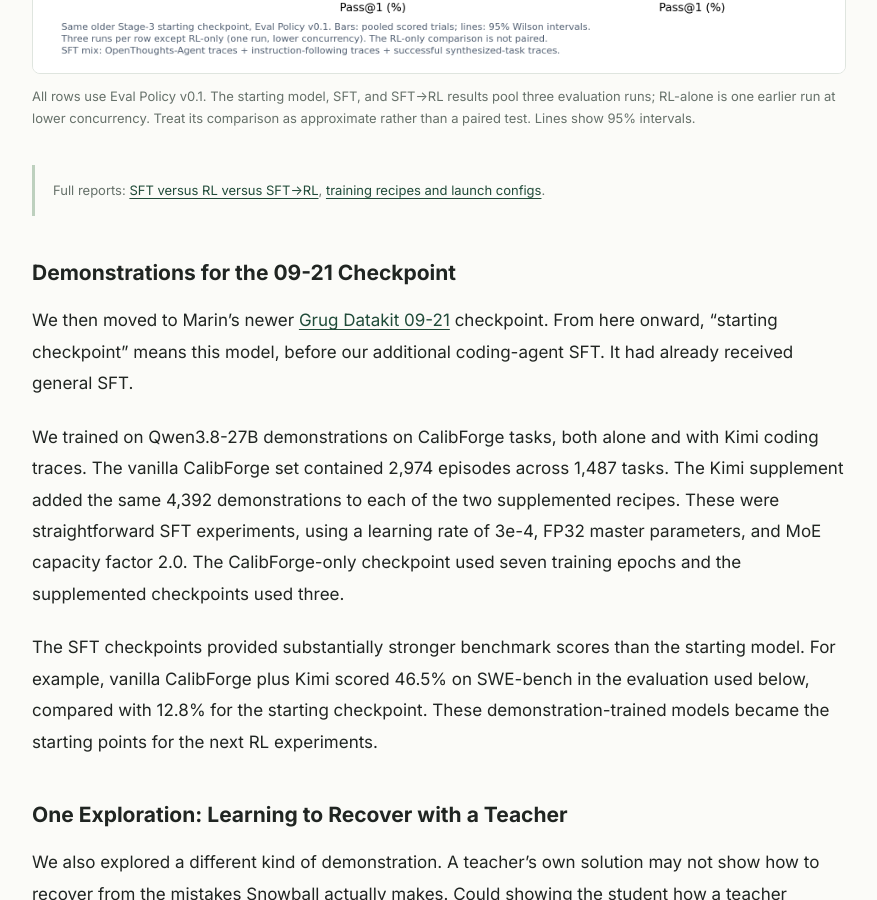
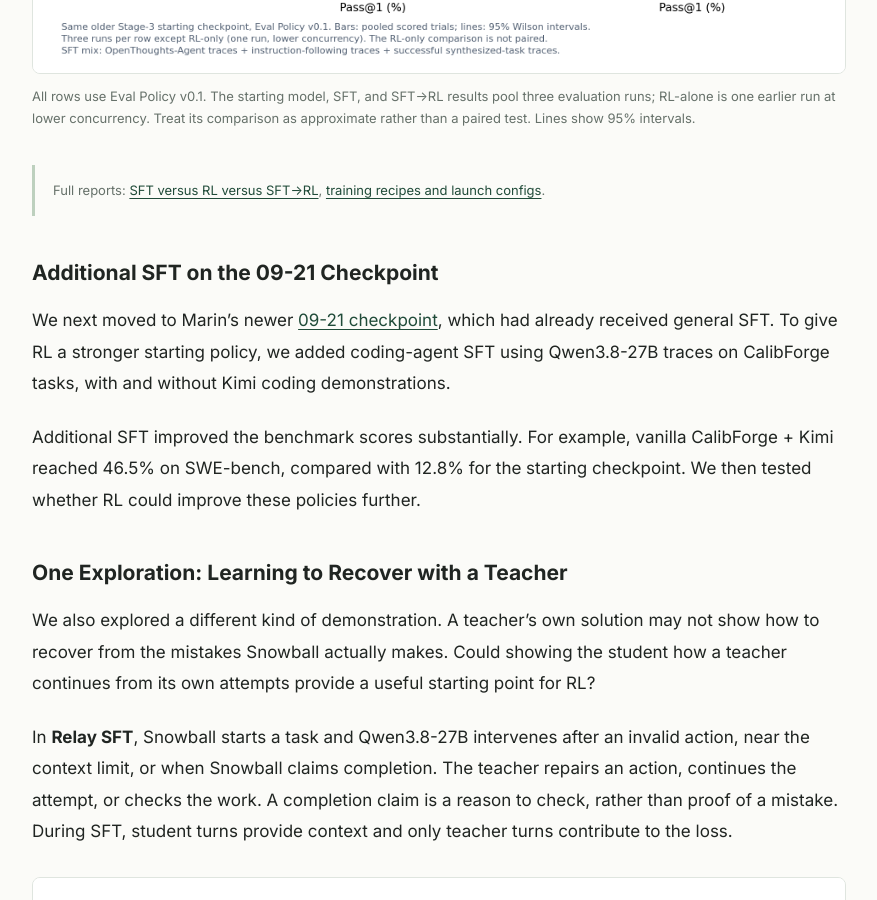
Before and after one commit to lukedhlee/lukedhlee.github.io, a Jekyll site: the page built from _posts/2026-10-21-turning-snowball-into-a-coding-agent.md, in a window 1280 px wide and 900 px high, scrolled down 11322 px. Shown: the whole window, without its empty margins (201-1078 px from the left). Built offline with Jekyll 4.4.1, drawn with Linux system fonts in a browser that asks for light colours; some of the changed text lies outside the part shown.

Commit message:
Simplify the 09-21 SFT explanation

```diff
--- a/_posts/2026-10-21-turning-snowball-into-a-coding-agent.md
+++ b/_posts/2026-10-21-turning-snowball-into-a-coding-agent.md
@@ -26,7 +26,7 @@
 <div class="research-toc-title">Contents</div>
 <ul>
 <li><strong><a href="#starting-with-reinforcement-learning">Starting with RL</a></strong><span class="toc-sub"><a href="#the-pre-rl-probe">Pre-RL probe</a> · <a href="#following-the-behavior-back-to-sft">SFT habits</a> · <a href="#diagnosing-entropy-collapse">Entropy collapse</a> · <a href="#fixing-the-training-stack">Stack fixes</a> · <a href="#what-rl-improved">Results</a> · <a href="#speeding-up-rollouts-without-retraining-the-draft">Speculative decoding</a></span></li>
-<li><strong><a href="#strengthening-the-starting-policy-with-sft">Adding SFT before RL</a></strong><span class="toc-sub"><a href="#earlier-experiments-on-the-stage-3-checkpoint">Earlier experiments</a> · <a href="#demonstrations-for-the-09-21-checkpoint">09-21 demonstrations</a> · <a href="#one-exploration-learning-to-recover-with-a-teacher">Teacher-guided recovery</a></span></li>
+<li><strong><a href="#strengthening-the-starting-policy-with-sft">Adding SFT before RL</a></strong><span class="toc-sub"><a href="#earlier-experiments-on-the-stage-3-checkpoint">Earlier experiments</a> · <a href="#additional-sft-on-the-09-21-checkpoint">09-21 SFT</a> · <a href="#one-exploration-learning-to-recover-with-a-teacher">Teacher-guided recovery</a></span></li>
 <li><strong><a href="#rl-from-the-sft-checkpoints">RL from the SFT checkpoints</a></strong></li>
 <li><strong><a href="#reflections">Reflections</a></strong></li>
 <li><strong><a href="#what-you-can-reuse">What you can reuse</a></strong></li>
@@ -212,13 +212,11 @@
 Full reports: [SFT versus RL versus SFT→RL](https://github.com/marin-community/marin/issues/9225), [training recipes and launch configs](https://gist.github.com/lukedhlee/d152f86a58e8619a988361e1502f9e55).
 </aside>
 
-### Demonstrations for the 09-21 Checkpoint
+### Additional SFT on the 09-21 Checkpoint
 
-We then moved to Marin’s newer [Grug Datakit 09-21](https://github.com/marin-community/marin/issues/8089) checkpoint. From here onward, “starting checkpoint” means this model, before our additional coding-agent SFT. It had already received general SFT.
+We next moved to Marin’s newer [09-21 checkpoint](https://github.com/marin-community/marin/issues/8089), which had already received general SFT. To give RL a stronger starting policy, we added coding-agent SFT using Qwen3.8-27B traces on CalibForge tasks, with and without Kimi coding demonstrations.
 
-We trained on Qwen3.8-27B demonstrations on CalibForge tasks, both alone and with Kimi coding traces. The vanilla CalibForge set contained 2,974 episodes across 1,487 tasks. The Kimi supplement added the same 4,392 demonstrations to each of the two supplemented recipes. These were straightforward SFT experiments, using a learning rate of 3e-4, FP32 master parameters, and MoE capacity factor 2.0. The CalibForge-only checkpoint used seven training epochs and the supplemented checkpoints used three.
-
-The SFT checkpoints provided substantially stronger benchmark scores than the starting model. For example, vanilla CalibForge plus Kimi scored 46.5% on SWE-bench in the evaluation used below, compared with 12.8% for the starting checkpoint. These demonstration-trained models became the starting points for the next RL experiments.
+Additional SFT improved the benchmark scores substantially. For example, vanilla CalibForge + Kimi reached 46.5% on SWE-bench, compared with 12.8% for the starting checkpoint. We then tested whether RL could improve these policies further.
 
 ### One Exploration: Learning to Recover with a Teacher
 
```
